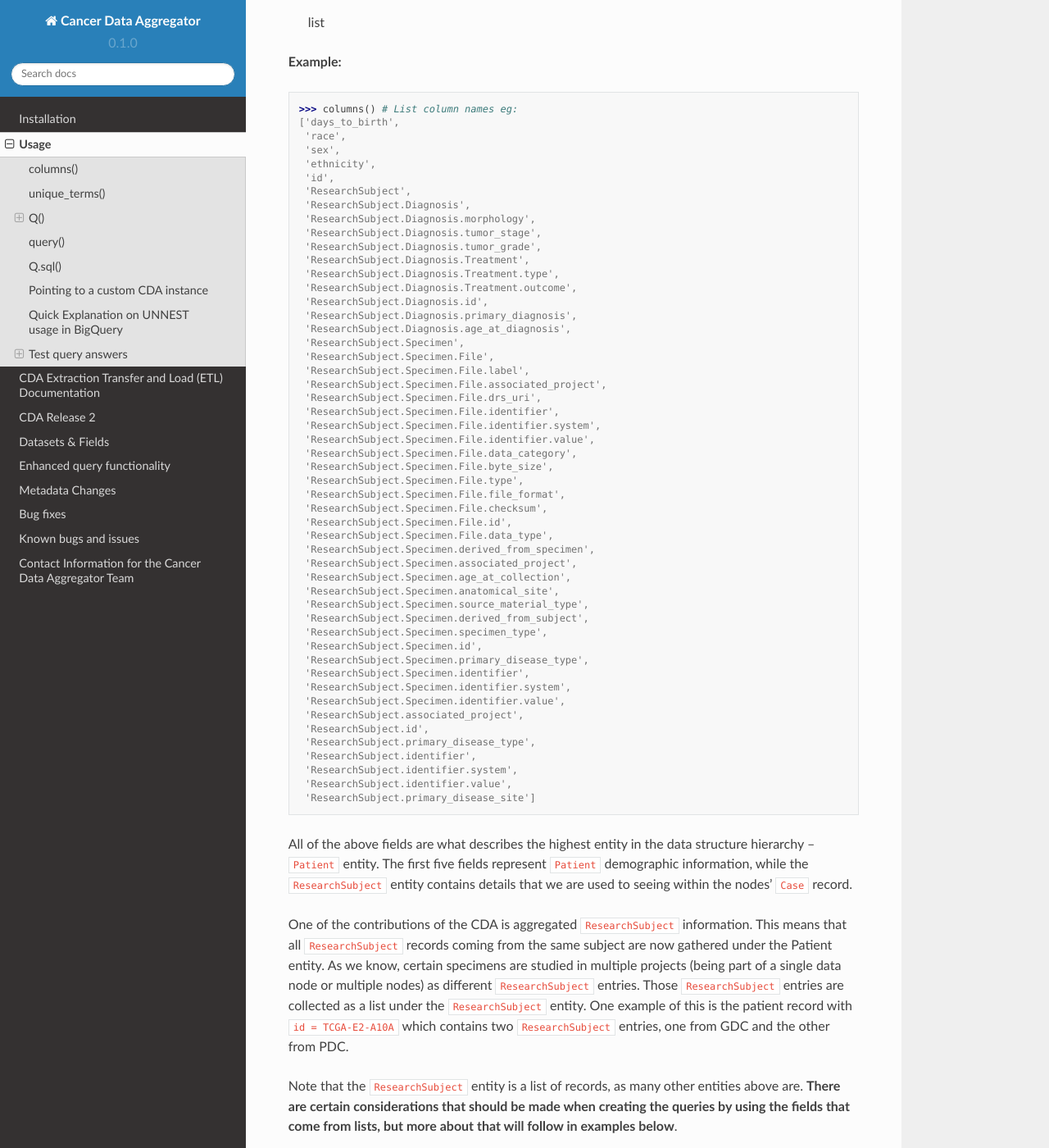
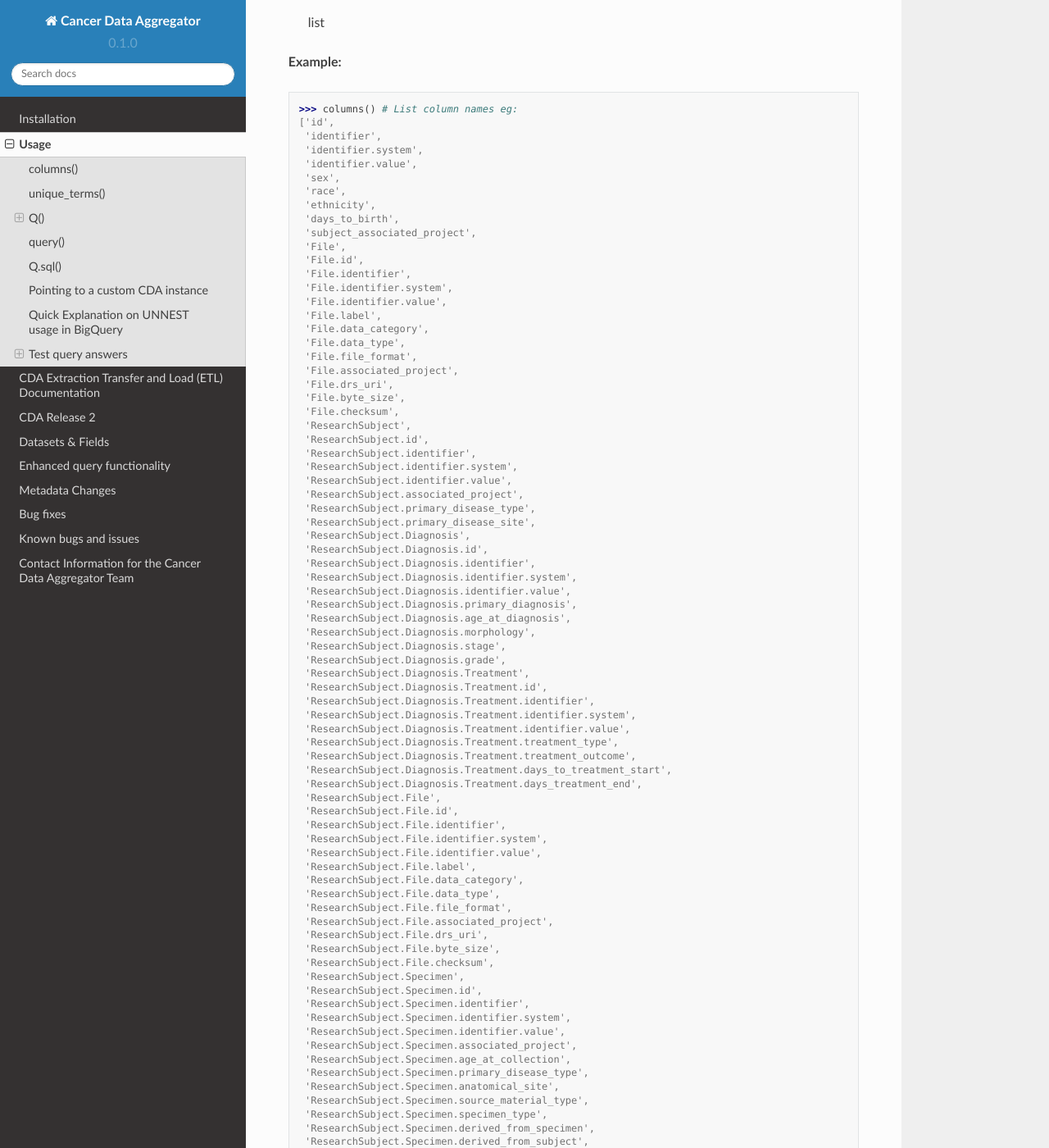
Before and after one commit to CancerDataAggregator/CDA-HelpDesk, a Sphinx documentation site: the page built from docs/source/usage.rst, in a window 1280 px wide and 1400 px high, scrolled down 1033 px. Shown: the whole window at 82% size. Built offline with Sphinx 7.4.7 and the Read the Docs theme 2.0.0, drawn with Linux system fonts in a browser that asks for light colours; some of the changed text lies outside the part shown.

Commit message:
Update usage.rst

```diff
--- a/docs/source/usage.rst
+++ b/docs/source/usage.rst
@@ -36,56 +36,94 @@ displays all of the fields that can be queried using the ``Q`` or ``query`` (e.g
 **Example:**
 
 >>> columns() # List column names eg:
-['days_to_birth',
+['id',
+ 'identifier',
+ 'identifier.system',
+ 'identifier.value',
+ 'sex',
  'race',
- 'sex',
  'ethnicity',
- 'id',
+ 'days_to_birth',
+ 'subject_associated_project',
+ 'File',
+ 'File.id',
+ 'File.identifier',
+ 'File.identifier.system',
+ 'File.identifier.value',
+ 'File.label',
+ 'File.data_category',
+ 'File.data_type',
+ 'File.file_format',
+ 'File.associated_project',
+ 'File.drs_uri',
+ 'File.byte_size',
+ 'File.checksum',
  'ResearchSubject',
+ 'ResearchSubject.id',
+ 'ResearchSubject.identifier',
+ 'ResearchSubject.identifier.system',
+ 'ResearchSubject.identifier.value',
+ 'ResearchSubject.associated_project',
+ 'ResearchSubject.primary_disease_type',
+ 'ResearchSubject.primary_disease_site',
  'ResearchSubject.Diagnosis',
- 'ResearchSubject.Diagnosis.morphology',
- 'ResearchSubject.Diagnosis.tumor_stage',
- 'ResearchSubject.Diagnosis.tumor_grade',
- 'ResearchSubject.Diagnosis.Treatment',
- 'ResearchSubject.Diagnosis.Treatment.type',
- 'ResearchSubject.Diagnosis.Treatment.outcome',
  'ResearchSubject.Diagnosis.id',
+ 'ResearchSubject.Diagnosis.identifier',
+ 'ResearchSubject.Diagnosis.identifier.system',
+ 'ResearchSubject.Diagnosis.identifier.value',
  'ResearchSubject.Diagnosis.primary_diagnosis',
  'ResearchSubject.Diagnosis.age_at_diagnosis',
+ 'ResearchSubject.Diagnosis.morphology',
+ 'ResearchSubject.Diagnosis.stage',
+ 'ResearchSubject.Diagnosis.grade',
+ 'ResearchSubject.Diagnosis.Treatment',
+ 'ResearchSubject.Diagnosis.Treatment.id',
+ 'ResearchSubject.Diagnosis.Treatment.identifier',
+ 'ResearchSubject.Diagnosis.Treatment.identifier.system',
+ 'ResearchSubject.Diagnosis.Treatment.identifier.value',
+ 'ResearchSubject.Diagnosis.Treatment.treatment_type',
+ 'ResearchSubject.Diagnosis.Treatment.treatment_outcome',
+ 'ResearchSubject.Diagnosis.Treatment.days_to_treatment_start',
+ 'ResearchSubject.Diagnosis.Treatment.days_treatment_end',
+ 'ResearchSubject.File',
+ 'ResearchSubject.File.id',
+ 'ResearchSubject.File.identifier',
+ 'ResearchSubject.File.identifier.system',
+ 'ResearchSubject.File.identifier.value',
+ 'ResearchSubject.File.label',
+ 'ResearchSubject.File.data_category',
+ 'ResearchSubject.File.data_type',
+ 'ResearchSubject.File.file_format',
+ 'ResearchSubject.File.associated_project',
+ 'ResearchSubject.File.drs_uri',
+ 'ResearchSubject.File.byte_size',
+ 'ResearchSubject.File.checksum',
  'ResearchSubject.Specimen',
+ 'ResearchSubject.Specimen.id',
+ 'ResearchSubject.Specimen.identifier',
+ 'ResearchSubject.Specimen.identifier.system',
+ 'ResearchSubject.Specimen.identifier.value',
+ 'ResearchSubject.Specimen.associated_project',
+ 'ResearchSubject.Specimen.age_at_collection',
+ 'ResearchSubject.Specimen.primary_disease_type',
+ 'ResearchSubject.Specimen.anatomical_site',
+ 'ResearchSubject.Specimen.source_material_type',
+ 'ResearchSubject.Specimen.specimen_type',
+ 'ResearchSubject.Specimen.derived_from_specimen',
+ 'ResearchSubject.Specimen.derived_from_subject',
  'ResearchSubject.Specimen.File',
- 'ResearchSubject.Specimen.File.label',
- 'ResearchSubject.Specimen.File.associated_project',
- 'ResearchSubject.Specimen.File.drs_uri',
+ 'ResearchSubject.Specimen.File.id',
  'ResearchSubject.Specimen.File.identifier',
  'ResearchSubject.Specimen.File.identifier.system',
  'ResearchSubject.Specimen.File.identifier.value',
+ 'ResearchSubject.Specimen.File.label',
  'ResearchSubject.Specimen.File.data_category',
+ 'ResearchSubject.Specimen.File.data_type',
+ 'ResearchSubject.Specimen.File.file_format',
+ 'ResearchSubject.Specimen.File.associated_project',
+ 'ResearchSubject.Specimen.File.drs_uri',
  'ResearchSubject.Specimen.File.byte_size',
- 'ResearchSubject.Specimen.File.type',
- 'ResearchSubject.Specimen.File.file_format',
- 'ResearchSubject.Specimen.File.checksum',
- 'ResearchSubject.Specimen.File.id',
- 'ResearchSubject.Specimen.File.data_type',
- 'ResearchSubject.Specimen.derived_from_specimen',
- 'ResearchSubject.Specimen.associated_project',
- 'ResearchSubject.Specimen.age_at_collection',
- 'ResearchSubject.Specimen.anatomical_site',
- 'ResearchSubject.Specimen.source_material_type',
- 'ResearchSubject.Specimen.derived_from_subject',
- 'ResearchSubject.Specimen.specimen_type',
- 'ResearchSubject.Specimen.id',
- 'ResearchSubject.Specimen.primary_disease_type',
- 'ResearchSubject.Specimen.identifier',
- 'ResearchSubject.Specimen.identifier.system',
- 'ResearchSubject.Specimen.identifier.value',
- 'ResearchSubject.associated_project',
- 'ResearchSubject.id',
- 'ResearchSubject.primary_disease_type',
- 'ResearchSubject.identifier',
- 'ResearchSubject.identifier.system',
- 'ResearchSubject.identifier.value',
- 'ResearchSubject.primary_disease_site']
+ 'ResearchSubject.Specimen.File.checksum']
 
 
 All of the above fields are what describes the highest entity in the data structure hierarchy – ``Patient`` entity. The first five fields represent ``Patient`` demographic information, while the ``ResearchSubject`` entity contains details that we are used to seeing within the nodes' ``Case`` record.
```
Also changed, not shown: other parts of docs/source/usage.rst (+2 -2 lines).
